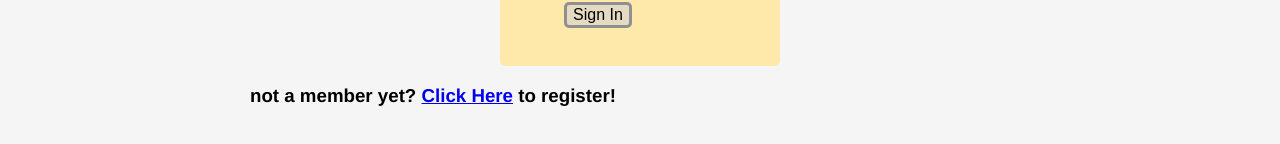
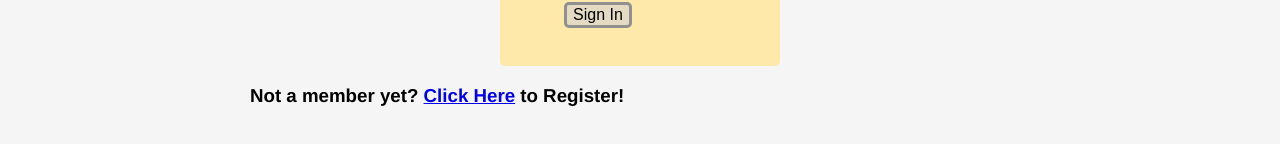
Before and after one commit to flitterio/PNYC-Client, a React (Create React App) app: page /sign-in in a window 1280 px wide. Shown: the part 386-530 px from the top of the page. Built offline with nearby package versions, Linux system fonts and the light colour scheme; no server answers.

Commit message:
fix caps on signin

```diff
--- a/src/SignIn/SignIn.js
+++ b/src/SignIn/SignIn.js
@@ -121,11 +121,11 @@ class SignIn extends Component {
             </div>
             </form>
         <div className="redirect">
-            <h3>not a member yet?&nbsp;
+            <h3>Not a member yet?&nbsp;
                 <Link to='/register'>
                      Click Here
                 </Link>
-                &nbsp;to register!
+                &nbsp;to Register!
             </h3>
         </div>
  </div>
```
